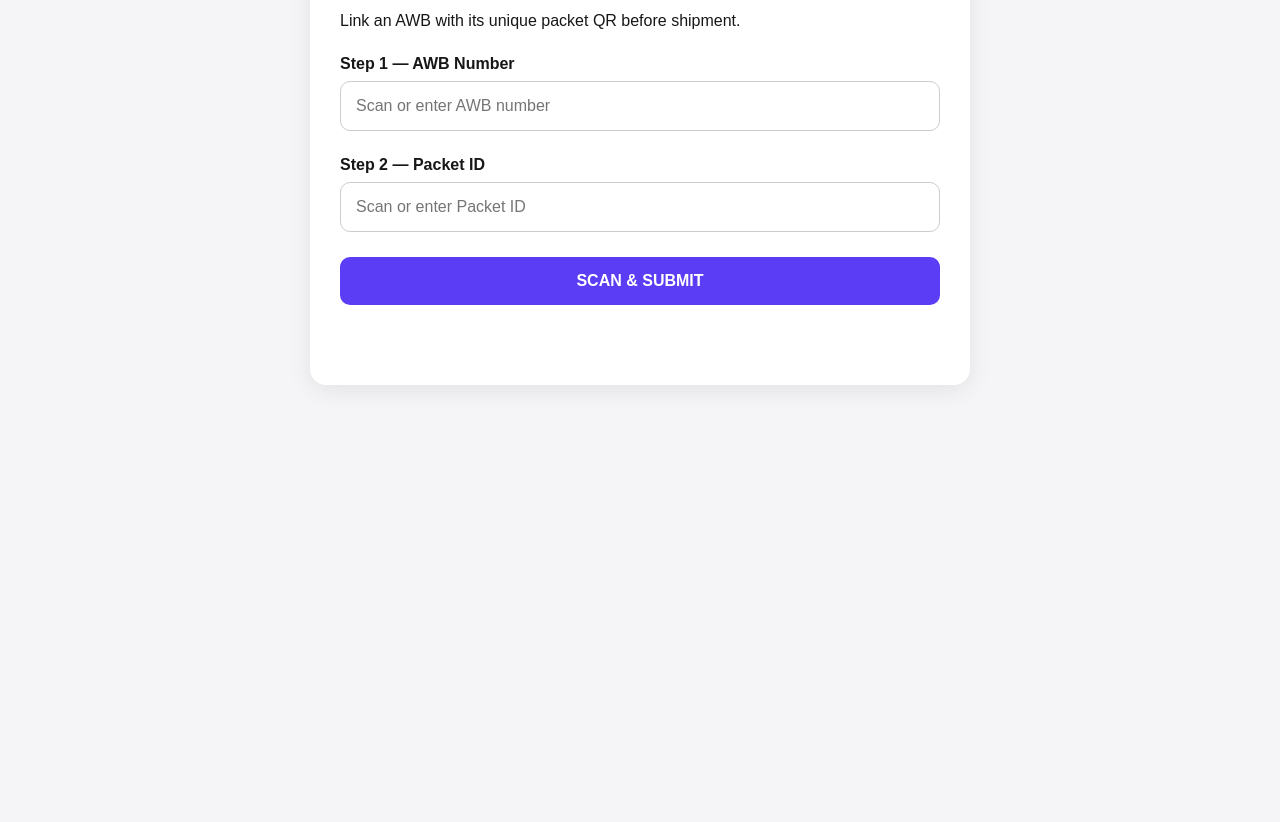
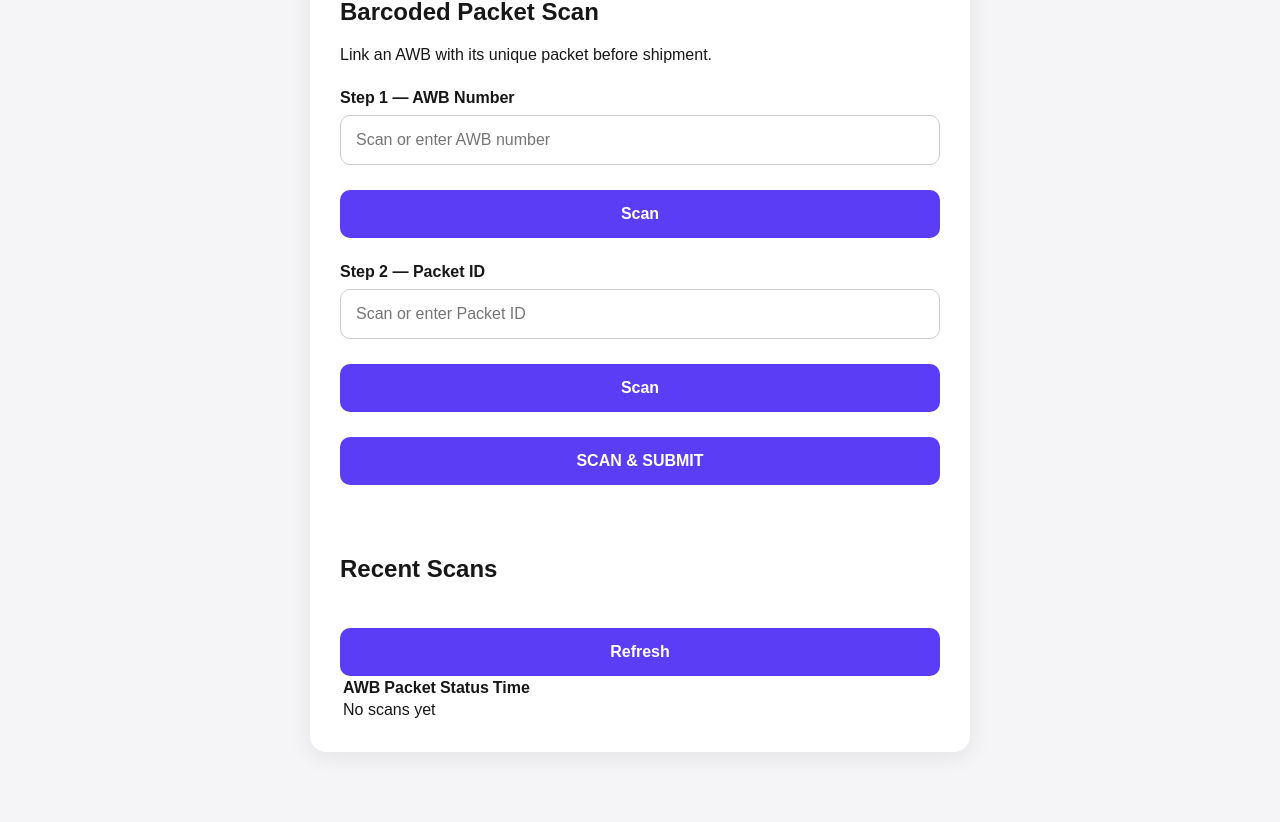
Before and after one commit to mubashir126muhammed126-cell/barcoded-packet-system, a plain HTML site: page index.html in a window 1280 px wide. Shown: the part 245-1067 px from the top of the page. Before the commit the page ends 800 px from the top, so only its background shows below. Drawn offline with Linux system fonts and the light colour scheme.

Commit message:
Update index.html

```diff
--- a/index.html
+++ b/index.html
@@ -1,19 +1,32 @@
 <!DOCTYPE html>
 <html lang="en">
+
 <head>
+
   <meta charset="UTF-8">
-  <meta name="viewport" content="width=device-width, initial-scale=1.0">
 
-  <title>Barcoded Packet Scan</title>
+  <meta
+    name="viewport"
+    content="width=device-width, initial-scale=1.0"
+  >
+
+  <title>Barcoded Packet System</title>
 
   <link rel="stylesheet" href="style.css">
+
 </head>
 
 <body>
 
-  <header>
+  <header class="header">
+
+    <div>
       <h2>Barcoded Packet System</h2>
+      <p>AWB & Packet Verification</p>
+    </div>
+
   </header>
+
 
   <main class="container">
 
@@ -21,41 +34,138 @@
 
       <h1>Barcoded Packet Scan</h1>
 
-      <p>
-        Link an AWB with its unique packet QR before shipment.
+      <p class="subtitle">
+        Link an AWB with its unique packet before shipment.
       </p>
 
+
+      <!-- AWB -->
+
       <div class="input-group">
-        <label>Step 1 — AWB Number</label>
+
+        <label for="awb">
+          Step 1 — AWB Number
+        </label>
+
+        <div class="input-row">
 
           <input
+            id="awb"
             type="text"
-          id="awb"
             placeholder="Scan or enter AWB number"
+            autocomplete="off"
           >
+
+          <button
+            class="scan-button"
+            onclick="focusAWB()"
+          >
+            Scan
+          </button>
+
         </div>
 
+      </div>
+
+
+      <!-- PACKET -->
+
       <div class="input-group">
-        <label>Step 2 — Packet ID</label>
+
+        <label for="packet">
+          Step 2 — Packet ID
+        </label>
+
+        <div class="input-row">
 
           <input
+            id="packet"
             type="text"
-          id="packet"
             placeholder="Scan or enter Packet ID"
+            autocomplete="off"
           >
+
+          <button
+            class="scan-button"
+            onclick="focusPacket()"
+          >
+            Scan
+          </button>
+
         </div>
 
-      <button onclick="linkPacket()">
+      </div>
+
+
+      <!-- SUBMIT -->
+
+      <button
+        class="submit-button"
+        onclick="linkPacket()"
+      >
         SCAN & SUBMIT
       </button>
 
-      <div id="message"></div>
+
+      <!-- STATUS -->
+
+      <div
+        id="message"
+        class="message"
+      ></div>
+
+
+      <!-- RECENT SCANS -->
+
+      <div class="history">
+
+        <h2>Recent Scans</h2>
+
+        <button
+          class="refresh-button"
+          onclick="loadRecentScans()"
+        >
+          Refresh
+        </button>
+
+        <div class="table-container">
+
+          <table>
+
+            <thead>
+
+              <tr>
+                <th>AWB</th>
+                <th>Packet</th>
+                <th>Status</th>
+                <th>Time</th>
+              </tr>
+
+            </thead>
+
+            <tbody id="historyBody">
+
+              <tr>
+                <td colspan="4">
+                  No scans yet
+                </td>
+              </tr>
+
+            </tbody>
+
+          </table>
+
+        </div>
+
+      </div>
 
     </section>
 
   </main>
 
+
   <script src="app.js"></script>
 
 </body>
+
 </html>
```
Lines whose indentation alone changed are shown as unchanged.
